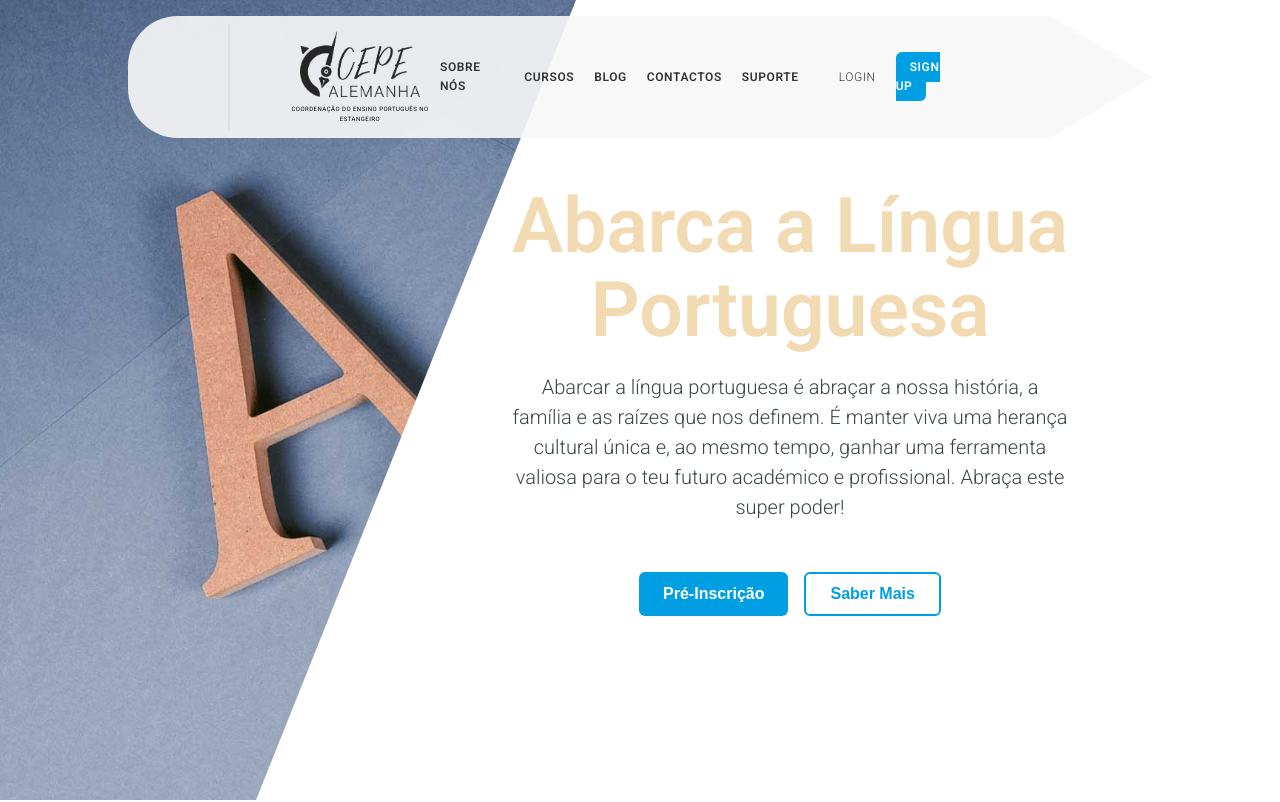
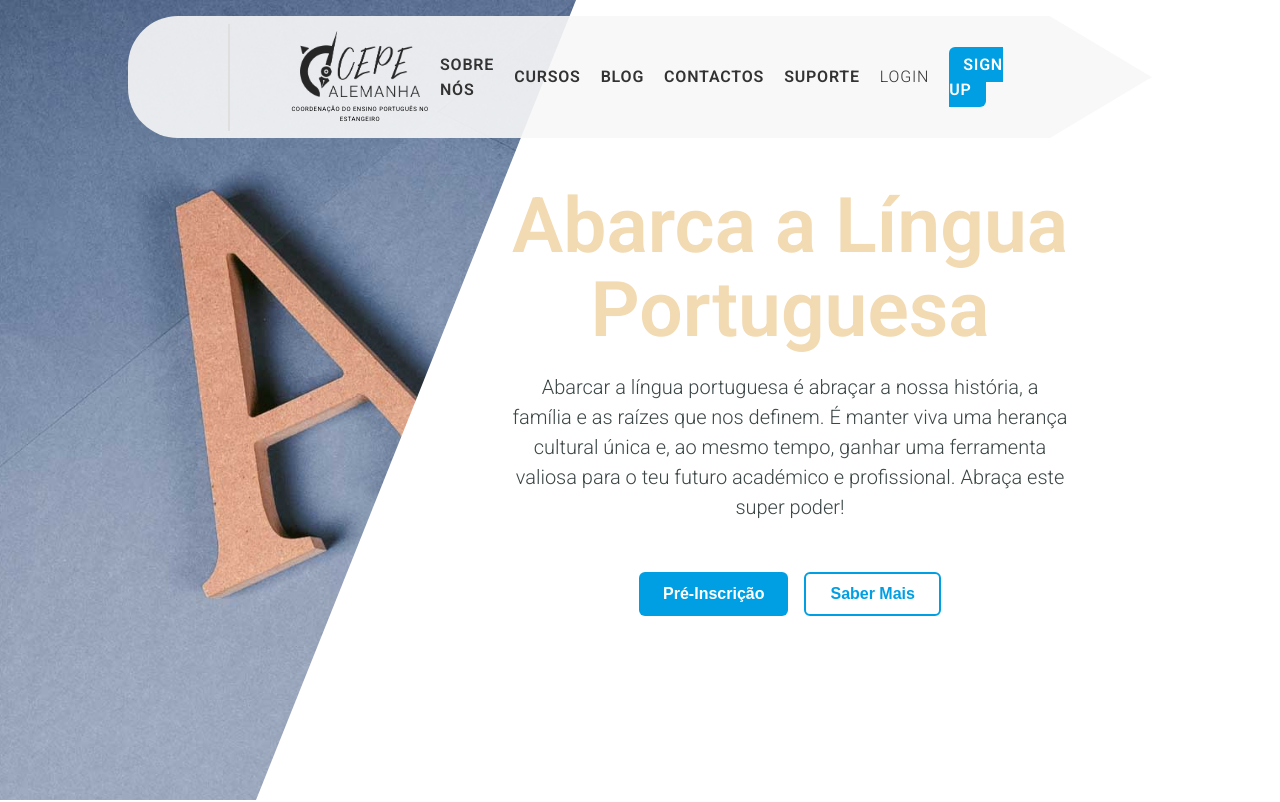
Before and after one commit to Carlxiso/CEPE-Germany, a Next.js app: page / in a window 1280 px wide. Shown: the top 802 px of the page. Built offline with nearby package versions, Linux system fonts and the light colour scheme; a web font is replaced by a local one.

Commit message:
CEPE Alemanha Website Project - Fix: Fixed some glitches in Android

```diff
--- a/app/_components/Layout/Navigation/Navigation.js
+++ b/app/_components/Layout/Navigation/Navigation.js
@@ -3,49 +3,54 @@
 import Link from "next/link";
 import { usePathname } from "next/navigation";
 import styles from "./navigation.module.css";
-import { useState } from "react";
+import { useState, useEffect, useRef } from "react";
 
 export default function Navigation() {
   const pathName = usePathname();
   const [openHamburger, setOpenHamburger] = useState(false);
+  const navRef = useRef(null);
 
-  const toggleMenu = () => setOpenHamburger(!openHamburger);
+  const toggleMenu = () => setOpenHamburger((prev) => !prev);
+  const closeMenu = () => setOpenHamburger(false);
+
+  useEffect(() => {
+    function handleClickOutside(e) {
+      if (navRef.current && !navRef.current.contains(e.target)) {
+        closeMenu();
+      }
+    }
+    if (openHamburger) {
+      document.addEventListener("mousedown", handleClickOutside);
+      document.addEventListener("touchstart", handleClickOutside);
+    }
+    return () => {
+      document.removeEventListener("mousedown", handleClickOutside);
+      document.removeEventListener("touchstart", handleClickOutside);
+    };
+  }, [openHamburger]);
 
   const navLinks = [
-    {
-      href: "/about",
-      label: "Sobre Nós",
-    },
-    {
-      href: "/cursos",
-      label: "Cursos",
-    },
-    {
-      href: "/blog",
-      label: "Blog",
-    },
-    {
-      href: "/contactos",
-      label: "Contactos",
-    },
-    {
-      href: "/faq",
-      label: "Suporte",
-    },
+    { href: "/about", label: "Sobre Nós" },
+    { href: "/cursos", label: "Cursos" },
+    { href: "/blog", label: "Blog" },
+    { href: "/contactos", label: "Contactos" },
+    { href: "/faq", label: "Suporte" },
   ];
 
   return (
-    <nav className={styles.nav}>
+    <nav className={styles.nav} ref={navRef}>
       {/** - Hamburguer - **/}
       <button
         className={`${styles.hamburger} ${openHamburger ? styles.open : ""}`}
         aria-label="Toggle menu"
+        aria-expanded={openHamburger}
         onClick={toggleMenu}
       >
         <span></span>
         <span></span>
         <span></span>
       </button>
+
       {/** - Menu - **/}
       <ul className={`${styles.menu} ${openHamburger ? styles.show : ""}`}>
         {navLinks.map((link) => (
@@ -53,7 +58,7 @@ export default function Navigation() {
             <Link
               className={pathName === link.href ? styles.active : ""}
               href={link.href}
-              onClick={() => setOpenHamburger(false)}
+              onClick={closeMenu}
             >
               {link.label}
             </Link>
@@ -61,11 +66,13 @@ export default function Navigation() {
         ))}
 
         <li className={styles.login}>
-          <Link href="/auth/login">Login</Link>
+          <Link href="/auth/login" onClick={closeMenu}>
+            Login
+          </Link>
         </li>
 
         <li className={styles.signup}>
-          <Link href="/auth/signup" className={styles.cta}>
+          <Link href="/auth/signup" className={styles.cta} onClick={closeMenu}>
             Sign Up
           </Link>
         </li>
--- a/app/_components/Layout/Navigation/navigation.module.css
+++ b/app/_components/Layout/Navigation/navigation.module.css
@@ -13,13 +13,20 @@
   border: none;
   cursor: pointer;
   padding: 10px;
+  min-height: 44px;
+  min-width: 44px;
+  align-items: center;
+  justify-content: center;
 }
 
 .hamburger span {
   width: 25px;
   height: 2px;
   background: #222;
-  transition: all 0.3s ease;
+  transition:
+    transform 0.3s ease,
+    opacity 0.3s ease;
+  display: block;
 }
 
 /* animação hamburger → X */
@@ -46,14 +53,17 @@
   background: white;
   border-radius: 10px;
   box-shadow: 0 4px 20px rgba(0, 0, 0, 0.1);
-  padding: 1rem;
+  padding: 1.6rem;
   display: flex;
   flex-direction: column;
-  gap: 1rem;
+  gap: 1.6rem;
+  z-index: 200;
   opacity: 0;
   pointer-events: none;
   transform: translateY(-10px);
-  transition: all 0.3s ease;
+  transition:
+    opacity 0.3s ease,
+    transform 0.3s ease;
 }
 
 /* menu aberto */
@@ -67,7 +77,7 @@
 
 .menu a {
   text-decoration: none;
-  font-size: 1.2rem;
+  font-size: 1.6rem;
   font-weight: 600;
   text-transform: uppercase;
   letter-spacing: 0.05em;
@@ -77,7 +87,7 @@
 }
 
 .login a {
-  padding-left: 2rem;
+  padding-left: 0;
   font-weight: 300;
 }
 
@@ -121,8 +131,9 @@
 .cta {
   background: var(--color-sky-blue);
   color: white !important;
-  padding: 8px 14px;
+  padding: 0.8rem 1.4rem;
   border-radius: 6px;
+  font-size: 1.4rem;
 }
 
 /* ── DESKTOP ──────────────────────────────────────────────── */
@@ -144,8 +155,12 @@
     align-items: center;
     gap: 2rem;
     box-shadow: none;
+    z-index: auto;
+    transition: none;
   }
 }
+
+/* ── TABLET ── */
 
 @media (min-width: 768px) and (max-width: 1024px) {
   .menu {
@@ -153,12 +168,6 @@
   }
 
   .menu a {
-    font-size: 0.85rem;
+    font-size: 1.4rem;
   }
 }
-
-/* @media (min-width: 1024px) and (max-width: 1440px) {
-  .menu a {
-    font-size: 0.95rem;
-  }
-} */
```
